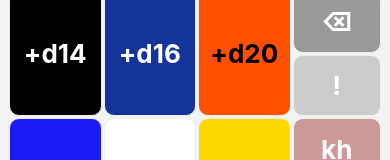
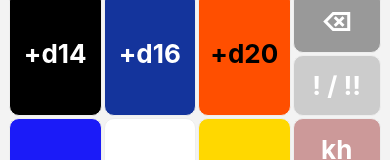
Before and after one commit to jonthysell/Diceriffic, a React Native app: screen / in a window 390 px wide. Shown: the part 208-368 px from the top of the page. Built offline with nearby package versions, Linux system fonts and the light colour scheme.

Commit message:
Update explode button text

```diff
--- a/components/CalcView.tsx
+++ b/components/CalcView.tsx
@@ -145,7 +145,7 @@ function CalcView(props: CalcViewProps) {
             onPress={() => wrap(() => props.calculator.Delete())}
           />
           <CalcButton
-            text="!"
+            text="! / !!"
             style={{ backgroundColor: "#cccccc" }}
             textStyle={{ color: "#ffffff" }}
             enabled={props.calculator.CanExplode}
```
